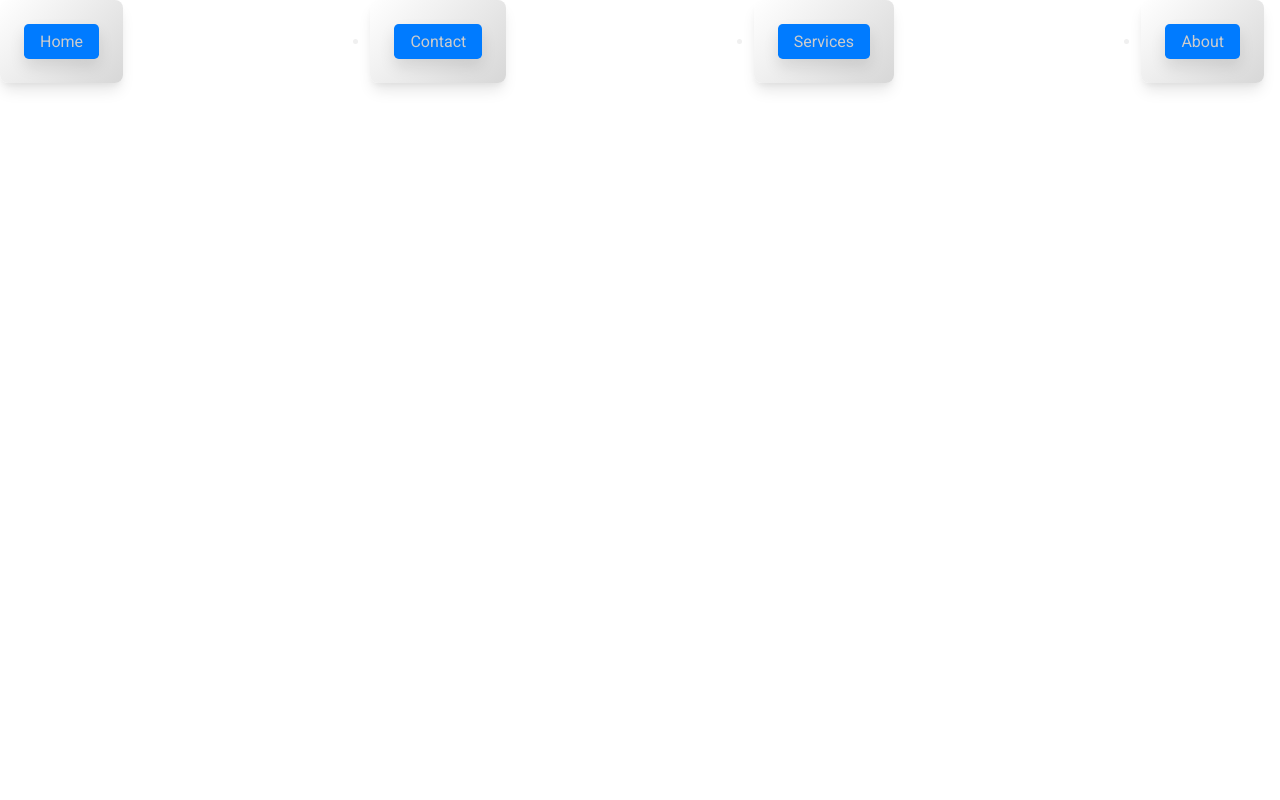
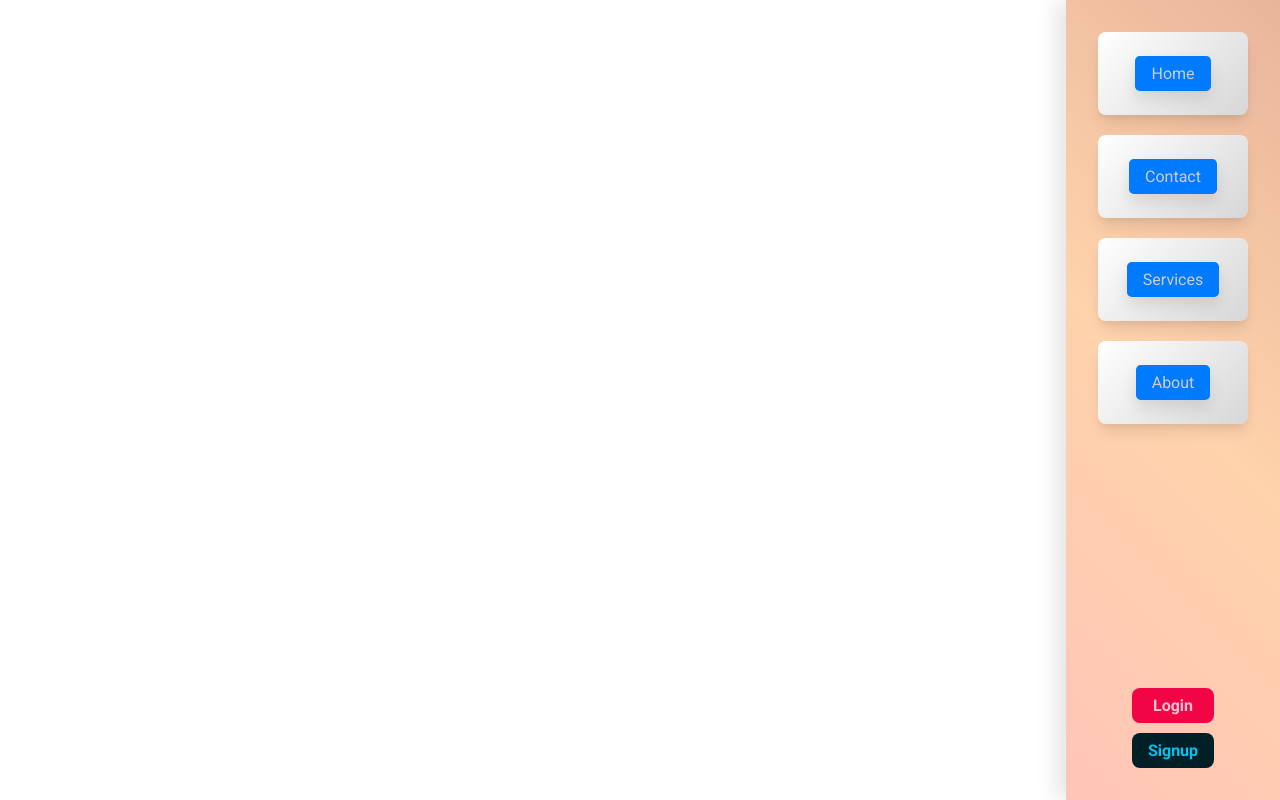
Before and after one commit to Pelani2/practice-ts2, a React (Create React App) app: page / in a window 1280 px wide. Built offline with nearby package versions, Linux system fonts and the light colour scheme; the HTML template or start-up script is replaced by a standard one.

Commit message:
styling colors and stuff

```diff
--- a/src/components/Button/button-styles.scss
+++ b/src/components/Button/button-styles.scss
@@ -0,0 +1,33 @@
+@import "../../styles/colors.scss";
+
+.button {
+    display: inline-block;
+    padding: 0.5rem 1rem;
+    border: none;
+    border-radius: 0.5rem;
+    font-size: 1rem;
+    font-weight: bold;
+    text-decoration: none;
+    transition: all 0.3s ease-in-out;
+    cursor: pointer;
+
+    &.login-button {
+        background-color: $login-button-color;
+        color: lighten($login-button-color, 40%);
+
+        &:hover {
+            background-color: darken($login-button-color, 10%);
+            transform: scale(1.05);
+        }
+    }
+
+    &.signup-button {
+        background-color: $signup-button-color;
+        color: lighten($signup-button-color, 40%);
+
+        &:hover {
+            background-color: darken($signup-button-color, 10%);
+            transform: scale(1.05);
+        }
+    }
+}
--- a/src/components/Button/index.tsx
+++ b/src/components/Button/index.tsx
@@ -2,7 +2,8 @@ import React from "react";
 import "./button-styles.scss";
 
 const buttonClassMap: Record<string, string> = {
-    "nav-button": "nav-button",
+    "login-button": "login-button",
+    "signup-button": "signup-button",
 };
 
 interface ButtonProps {
--- a/src/components/ListItem/list-item-styles.scss
+++ b/src/components/ListItem/list-item-styles.scss
@@ -7,11 +7,15 @@
     border-radius: 0.5rem;
     box-shadow: 0 10px 15px -3px rgba(0, 0, 0, 0.1), 0 4px 6px -2px rgba(0, 0, 0, 0.05);
     transition: all 0.2s cubic-bezier(0.4, 0, 0.2, 1);
+    display: flex;
+    justify-content: center;
+    align-items: center;
+    margin-bottom: 20px;
 
     &.nav-list-item {
-        margin-right: 1rem;
         color: $list-item-bg;
         background: linear-gradient(135deg, lighten($list-item-bg, 10%) 0%, darken($list-item-bg, 10%) 100%);
+        width: 150px;
 
         &:hover {
             transform: scale(1.05);
--- a/src/components/Nav/index.tsx
+++ b/src/components/Nav/index.tsx
@@ -1,5 +1,6 @@
 import React from "react";
 import ListItem from "../ListItem";
+import Button from "../Button";
 import { Link } from "react-router-dom";
 import "./nav-styles.scss";
 
@@ -31,6 +32,21 @@ const NavigationBar: React.FC = () => {
                     </Link>
                 </ListItem>
             </ul>
+
+            <div className="navigation-bar__buttons">
+                <Button
+                    type="button"
+                    variant="login-button"
+                >
+                    Login
+                </Button>
+                <Button
+                    type="button"
+                    variant="signup-button"
+                >
+                    Signup
+                </Button>
+            </div>
         </nav>
     );
 };
--- a/src/components/Nav/nav-styles.scss
+++ b/src/components/Nav/nav-styles.scss
@@ -1,11 +1,21 @@
 @import "../../styles/colors.scss";
 
 .navigation-bar {
-    .navigation-bar__list {
-        display: flex;
-        justify-content: space-between;
-        align-items: center;
-    }
+    display: flex;
+    flex-direction: column;
+    align-items: center;
+    justify-content: space-between;
+    position: fixed;
+    right: 0;
+    top: 0;
+    height: 100vh;
+    padding: 2rem;
+    background: linear-gradient(45deg, #FFC5B8, #FFD3AB, #E8B59B);
+    box-shadow: -10px 0px 20px rgba(0, 0, 0, 0.1);
+
+        .navigation-bar__list {
+            list-style-type: none;
+        }
 
     a {
         display: inline-block;
@@ -30,4 +40,10 @@
             transform: scale(1);
         }
     }
+
+    .navigation-bar__buttons {
+        display: flex;
+        flex-direction: column;
+        gap: 10px;
+    }
 }
--- a/src/styles/colors.scss
+++ b/src/styles/colors.scss
@@ -1,3 +1,6 @@
 $button-color: #007bff;
 $list-item-bg: #f0f0f0;
 $button-text-color: #ccc;
+$navbar-bg-color: #F280EB;
+$login-button-color: #F20544;
+$signup-button-color: #011F26;
```
